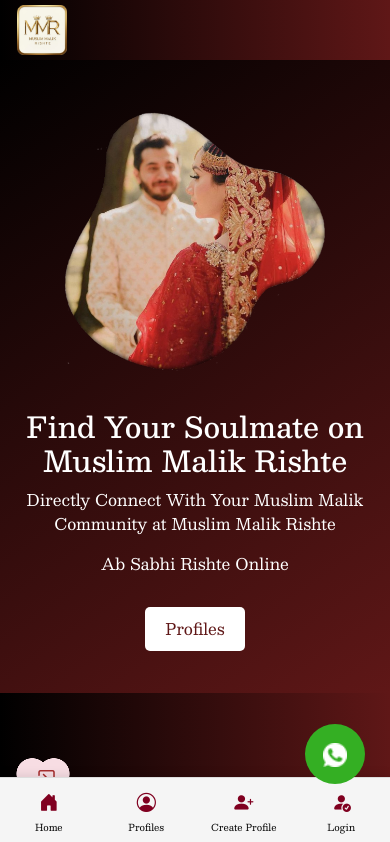
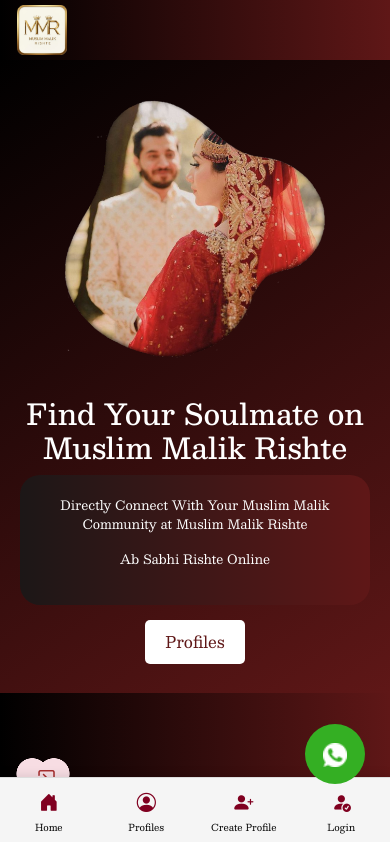
Before and after one commit to Digi-India-Solutions/muslimmalikrishte.com, a React (Create React App) app in the folder Frontend1/: page / in a window 390 px wide. Shown: the top 842 px of the page. Built offline with nearby package versions, Linux system fonts and the light colour scheme.

Commit message:
mobile Home  subtitle background change

```diff
--- a/Frontend1/src/Pages/Home/Home.css
+++ b/Frontend1/src/Pages/Home/Home.css
@@ -50,7 +50,15 @@
 
 
 
+.mobiSubtitle{
+  background: linear-gradient(90deg, #1c1717, #5f1717);
 
+  padding:20px 10px;
+
+   color:white;
+   text-align: center;
+   border-radius: 20px;
+}
 
 
 
--- a/Frontend1/src/Pages/Home/Home.jsx
+++ b/Frontend1/src/Pages/Home/Home.jsx
@@ -105,12 +105,19 @@
           <h1 style={{ fontSize: "1.8rem", marginBottom: "10px" }}>
             Find Your Soulmate on Muslim Malik Rishte
           </h1>
-          <p style={{ fontSize: "1rem" }}>
+
+          <div className="mobiSubtitle">
+          <p style={{ fontSize: "0.8rem" }}>
             Directly Connect With Your Muslim Malik Community at Muslim Malik
             Rishte
           </p>
-          <p className="hero-paragraph"> Ab Sabhi Rishte Online</p>
-          <Link to="/profilePage">
+          <p className="hero-paragraph" style={{ fontSize: "0.8rem" }}> Ab Sabhi Rishte Online</p>
+
+          </div>
+
+
+
+           <Link to="/profilePage">
             <button
               style={{
                 marginTop: "15px",
```
